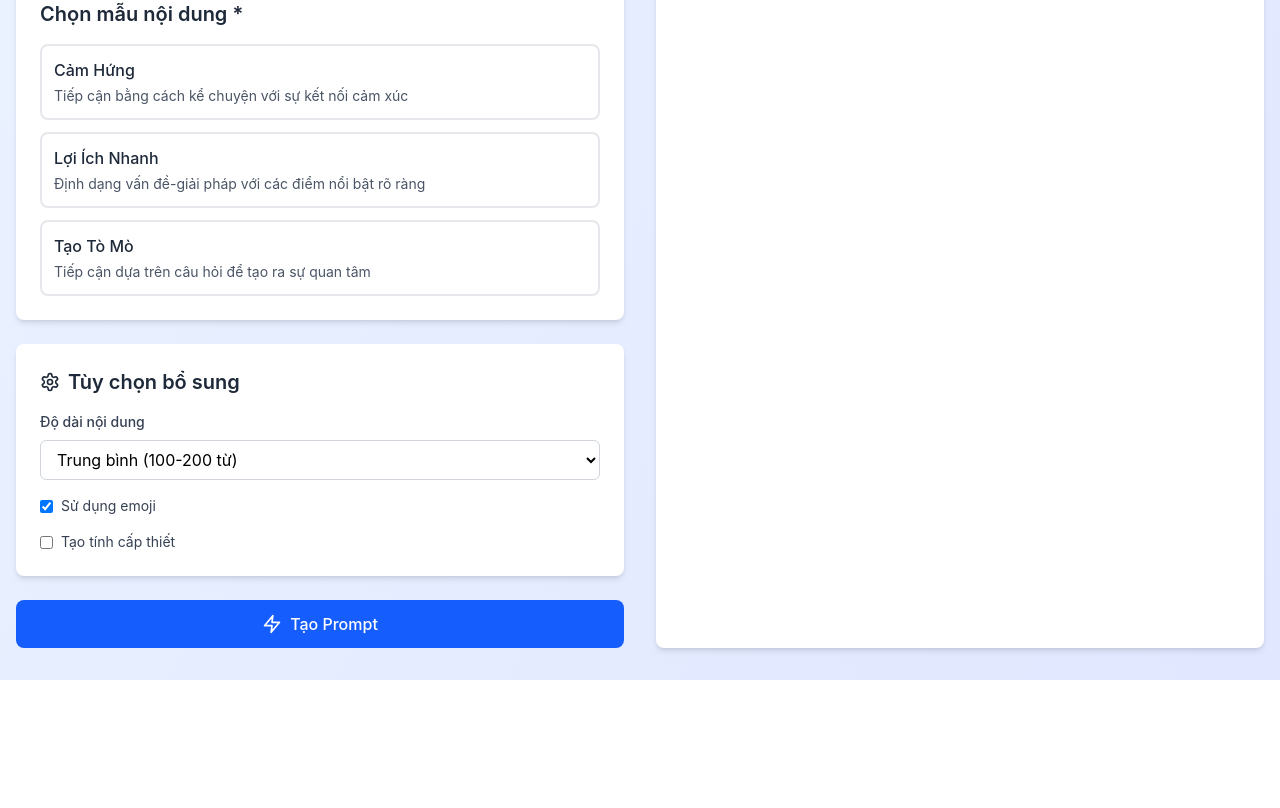
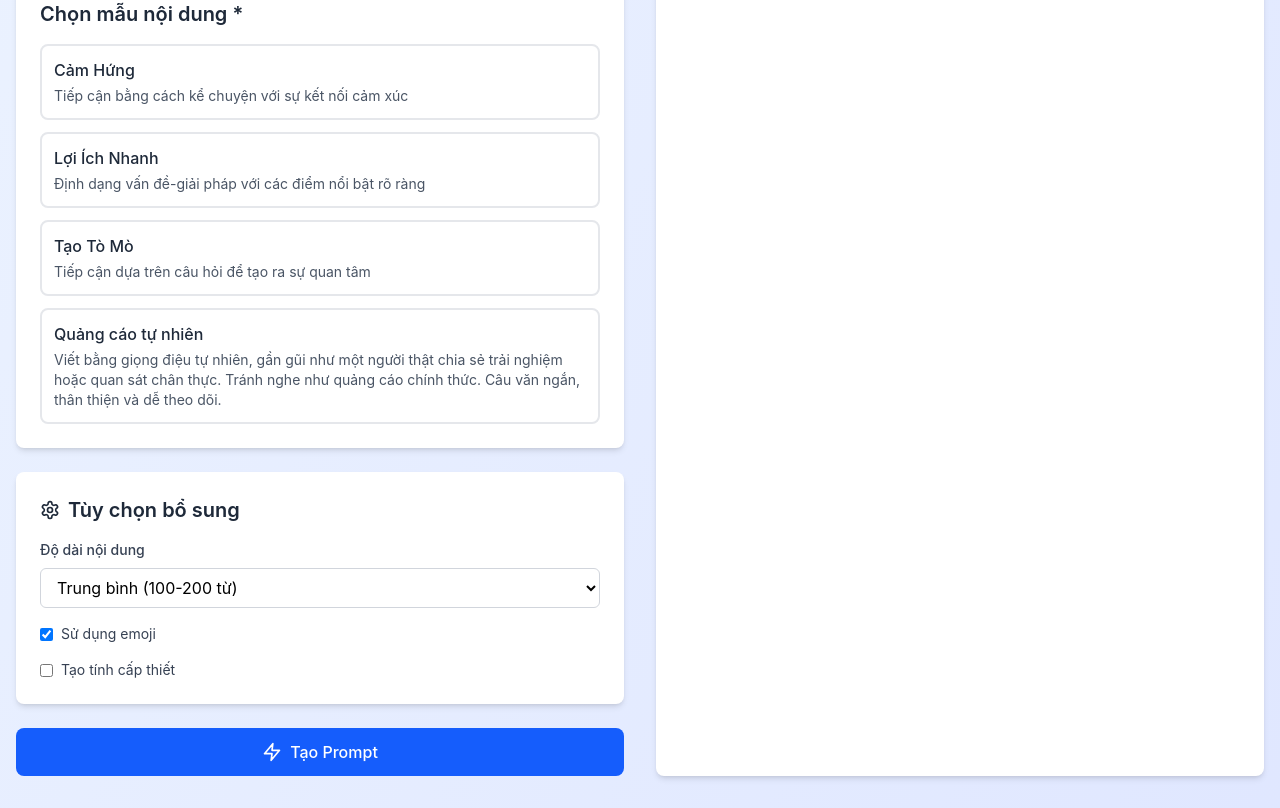
Before and after one commit to thanhhh2512/Generate-prompt-for-blog, a React (Vite) app: page / in a window 1280 px wide. Shown: the part 1270-2078 px from the top of the page. Before the commit the page ends 1950 px from the top, so only its background shows below. Built offline with nearby package versions, Linux system fonts and the light colour scheme.

Commit message:
add new template named natural

```diff
--- a/app/data/templates.ts
+++ b/app/data/templates.ts
@@ -18,5 +18,11 @@ export const templates: TemplateStyle[] = [
     name: 'Tạo Tò Mò',
     description: 'Tiếp cận dựa trên câu hỏi để tạo ra sự quan tâm',
     structure: 'Bắt đầu với câu hỏi hấp dẫn, xây dựng sự tò mò về câu trả lời, tiết lộ cách khóa học cung cấp giải pháp, kết thúc bằng lời kêu gọi hành động thuyết phục'
+  },
+  {
+    id: 'natural',
+    name: 'Quảng cáo tự nhiên',
+    description: 'Viết bằng giọng điệu tự nhiên, gần gũi như một người thật chia sẻ trải nghiệm hoặc quan sát chân thực. Tránh nghe như quảng cáo chính thức. Câu văn ngắn, thân thiện và dễ theo dõi.',
+    structure: 'Bắt đầu với câu chuyện cá nhân nhỏ, khoảnh khắc đời thường, hoặc quan sát thường ngày (có thể bao gồm chi tiết dễ đồng cảm như quán cà phê, sở thích của học sinh, v.v.). Kết nối câu chuyện đó với khóa học một cách tự nhiên, cho thấy khóa học tạo ra sự khác biệt trong cuộc sống thực. Làm nổi bật chi tiết khóa học (tên khóa học chính thức, ngày khai giảng, thời lượng, hình thức, lợi ích chính, link đăng ký). Thêm lời kêu gọi hành động rõ ràng (khuyến khích đăng ký). Luôn bao gồm hashtags ở cuối.'
   }
 ];
```
